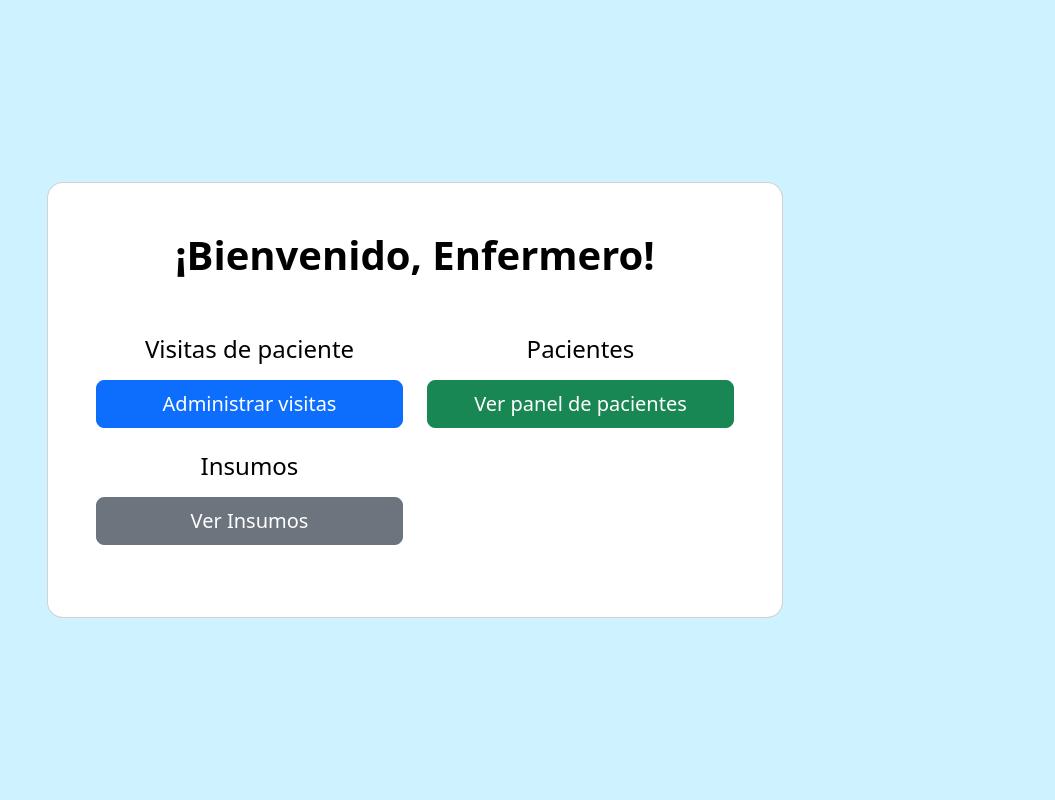
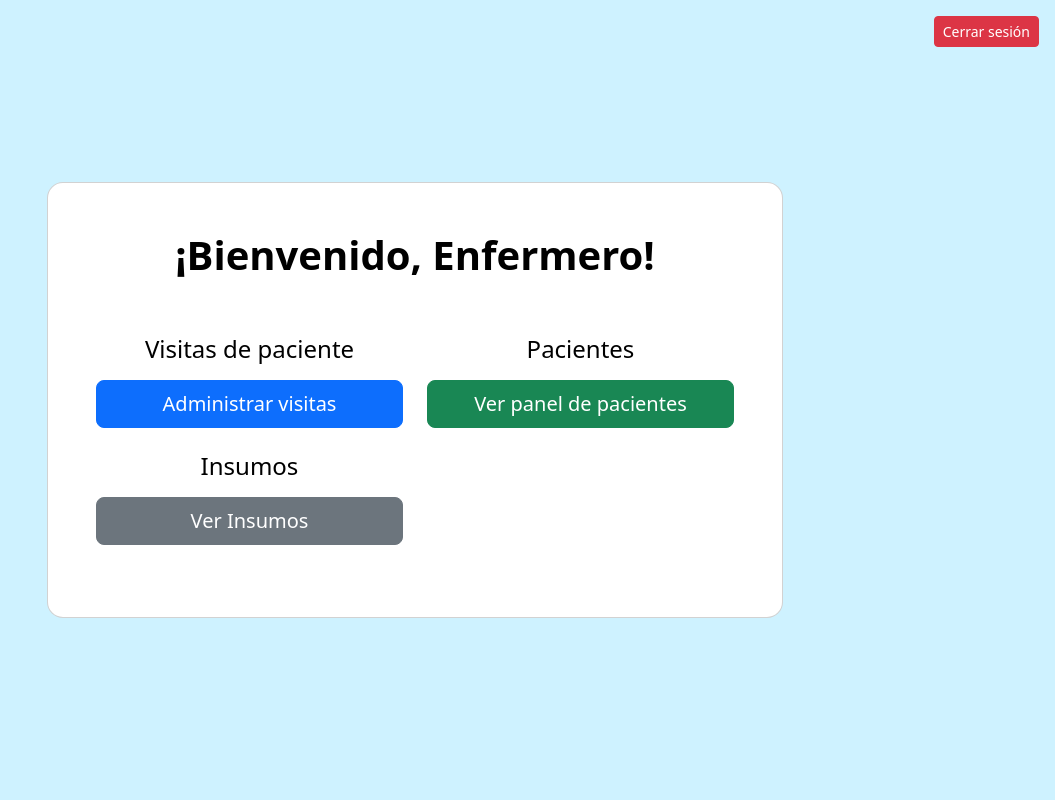
Before and after one commit to sebaUrres/RioBueno, a Django app: template templates/enfermero/Dashboard-Enfermero.html in a window 1280 px wide. Shown: the whole page, without its empty margins (225-1280 px from the left). Run offline with Django 3.2, Linux system fonts and the light colour scheme; the template is opened without the code that fills it, so the values that code supplies are empty.

Commit message:
interfaces enfermero a full

```diff
--- a/templates/enfermero/Dashboard-Enfermero.html
+++ b/templates/enfermero/Dashboard-Enfermero.html
@@ -1,11 +1,15 @@
 {%include 'loginTop.html'%}
 
 <section class="vh-100" style="background-color: #cef2ff;">
+    <div class="position-absolute end-0 top-0 m-3">
+        <a href="/login/" class="btn btn-danger btn-sm">Cerrar sesión</a>
+    </div>
     <div class="container py-5 h-100">
         <div class="row d-flex justify-content-center align-items-center h-100">
             <div class="col-md-8">
                 <div class="card" style="border-radius: 1rem;">
                     <div class="card-body p-5 text-black text-center">
+
                         <form>
                             <!-- Texto Bienvenido centrado -->
                             <div class="d-flex justify-content-center mb-5">
--- a/templates/enfermero/dashboardInsumos.html
+++ b/templates/enfermero/dashboardInsumos.html
@@ -32,6 +32,11 @@
 
 
 
+
+
+                                </div>
+                                <div class="d-grid gap-2 mt-3">
+                                    <a href="/enfermero/" class="btn btn-secondary btn-lg rounded-pill">Regresar</a>
                                 </div>
                             </div>
                         </form>
```
